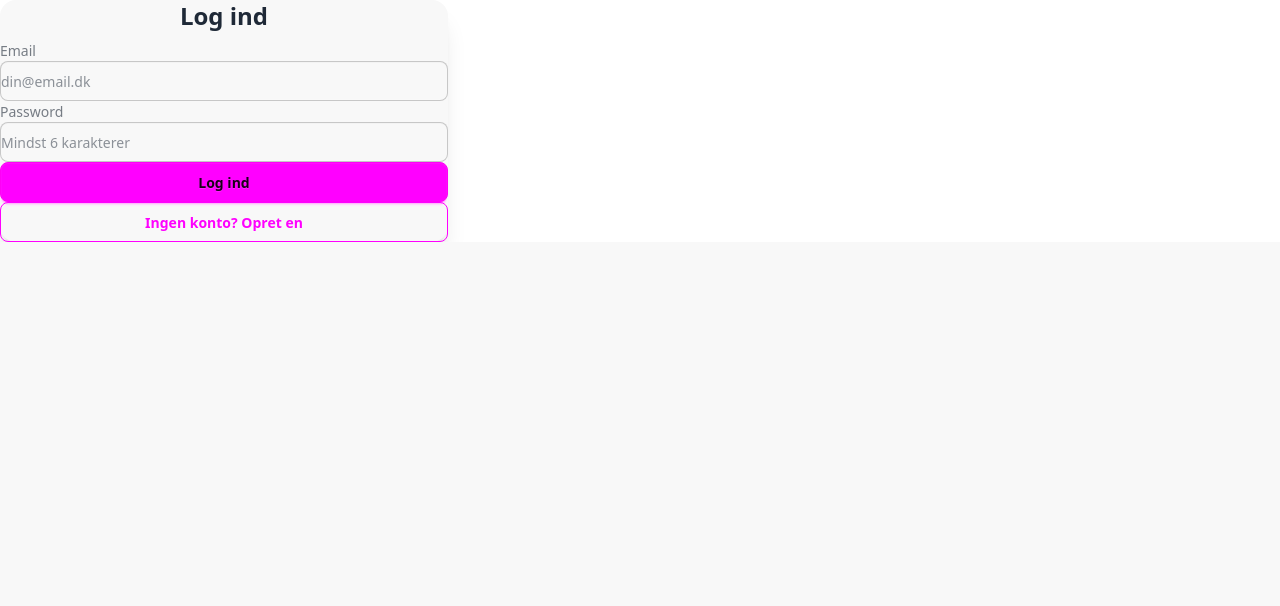
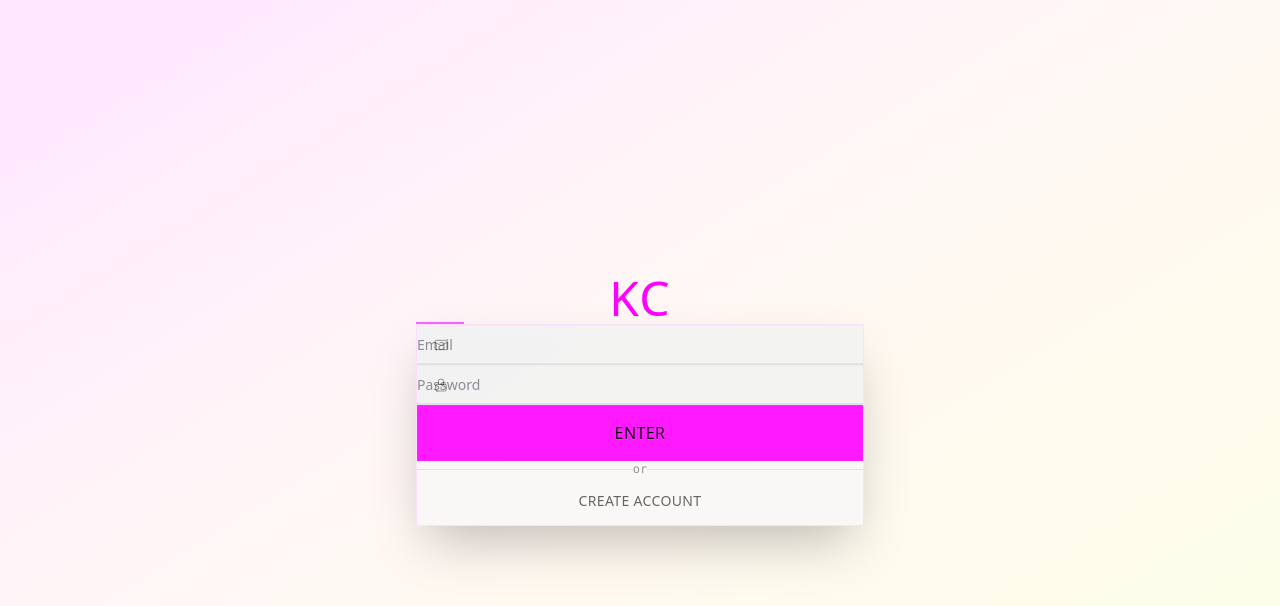
Before and after one commit to HrEsben/klassechatten, a Next.js app in the folder apps/web/: page /login in a window 1280 px wide. Shown: the top 606 px of the page. Built offline with nearby package versions, Linux system fonts and the light colour scheme; no server answers.

Commit message:
feat: Revamp LoginForm component with improved layout, accessibility, and styling

```diff
--- a/apps/web/src/components/LoginForm.tsx
+++ b/apps/web/src/components/LoginForm.tsx
@@ -42,50 +42,53 @@ export default function LoginForm() {
   };
 
   return (
-    <div className="max-w-md mx-auto p-8">
-      <div className="card bg-base-100 shadow-xl">
-        <div className="card-body">
-          <h1 className="card-title text-2xl justify-center mb-6">
-            {isSignUp ? 'Opret konto' : 'Log ind'}
+    <div className="min-h-screen bg-linear-to-br from-primary/10 via-secondary/5 to-accent/10 flex items-center justify-center p-4">
+      <div className="w-full max-w-md">
+        {/* Welcome Header */}
+        <div className="text-center mb-12">
+          <h1 className="text-5xl font-light tracking-wide text-primary mb-2">
+            KC
           </h1>
+          <div className="w-12 h-0.5 bg-primary/60 mx-auto"></div>
+        </div>
 
-          <form onSubmit={handleSubmit} className="space-y-4">
+        {/* Main Card */}
+        <div className="bg-base-100/80 backdrop-blur-sm border border-primary/10 rounded-none shadow-2xl">
+          <div className="p-8">
+            <form onSubmit={handleSubmit} className="space-y-6">{/* Removed form header */}
               {isSignUp && (
-              <div className="form-control">
-                <label htmlFor="displayName" className="label">
-                  <span className="label-text">Navn</span>
-                </label>
+                <div className="relative">
                   <input
                     id="displayName"
                     type="text"
                     value={displayName}
                     onChange={(e) => setDisplayName(e.target.value)}
                     required={isSignUp}
-                  className="input input-bordered w-full"
-                  placeholder="Dit fulde navn"
+                    className="input bg-base-200/50 border-0 border-b-2 border-base-300 focus:border-primary rounded-none pl-12 w-full transition-all duration-300 focus:bg-base-200"
+                    placeholder="Name"
                   />
+                  <svg className="absolute left-4 top-1/2 transform -translate-y-1/2 w-4 h-4 text-base-content/40" fill="none" stroke="currentColor" viewBox="0 0 24 24">
+                    <path strokeLinecap="round" strokeLinejoin="round" strokeWidth={1.5} d="M16 7a4 4 0 11-8 0 4 4 0 018 0zM12 14a7 7 0 00-7 7h14a7 7 0 00-7-7z" />
+                  </svg>
                 </div>
               )}
 
-            <div className="form-control">
-              <label htmlFor="email" className="label">
-                <span className="label-text">Email</span>
-              </label>
+              <div className="relative">
                 <input
                   id="email"
                   type="email"
                   value={email}
                   onChange={(e) => setEmail(e.target.value)}
                   required
-                className="input input-bordered w-full"
-                placeholder="din@email.dk"
+                  className="input bg-base-200/50 border-0 border-b-2 border-base-300 focus:border-primary rounded-none pl-12 w-full transition-all duration-300 focus:bg-base-200"
+                  placeholder="Email"
                 />
+                <svg className="absolute left-4 top-1/2 transform -translate-y-1/2 w-4 h-4 text-base-content/40" fill="none" stroke="currentColor" viewBox="0 0 24 24">
+                  <path strokeLinecap="round" strokeLinejoin="round" strokeWidth={1.5} d="M3 8l7.89 4.26a2 2 0 002.22 0L21 8M5 19h14a2 2 0 002-2V7a2 2 0 00-2-2H5a2 2 0 00-2 2v10a2 2 0 002 2z" />
+                </svg>
               </div>
 
-            <div className="form-control">
-              <label htmlFor="password" className="label">
-                <span className="label-text">Password</span>
-              </label>
+              <div className="relative">
                 <input
                   id="password"
                   type="password"
@@ -93,43 +96,59 @@ export default function LoginForm() {
                   onChange={(e) => setPassword(e.target.value)}
                   required
                   minLength={6}
-                className="input input-bordered w-full"
-                placeholder="Mindst 6 karakterer"
+                  className="input bg-base-200/50 border-0 border-b-2 border-base-300 focus:border-primary rounded-none pl-12 w-full transition-all duration-300 focus:bg-base-200"
+                  placeholder="Password"
                 />
+                <svg className="absolute left-4 top-1/2 transform -translate-y-1/2 w-4 h-4 text-base-content/40" fill="none" stroke="currentColor" viewBox="0 0 24 24">
+                  <path strokeLinecap="round" strokeLinejoin="round" strokeWidth={1.5} d="M12 15v2m-6 4h12a2 2 0 002-2v-6a2 2 0 00-2-2H6a2 2 0 00-2 2v6a2 2 0 002 2zm10-10V7a4 4 0 00-8 0v4h8z" />
+                </svg>
               </div>
 
               {error && (
-              <div className="alert alert-error">
-                <svg className="w-6 h-6 stroke-current shrink-0" fill="none" viewBox="0 0 24 24">
-                  <path strokeLinecap="round" strokeLinejoin="round" strokeWidth="2" d="M10 14l2-2m0 0l2-2m-2 2l-2-2m2 2l2 2m7-2a9 9 0 11-18 0 9 9 0 0118 0z"></path>
-                </svg>
-                <span>{error}</span>
+                <div className="bg-error/10 border border-error/20 px-4 py-3 text-error text-sm font-mono">
+                  {error}
                 </div>
               )}
 
-            <div className="form-control mt-6">
+              <div className="pt-4">
                 <button
                   type="submit"
                   disabled={loading}
-                className={`btn btn-primary w-full ${loading ? 'loading' : ''}`}
+                  className="btn bg-primary/90 hover:bg-primary text-primary-content border-0 rounded-none w-full h-14 text-base font-light tracking-wide transition-all duration-300 hover:tracking-wider"
                 >
-                {loading ? '' : isSignUp ? 'Opret konto' : 'Log ind'}
+                  {loading ? (
+                    <span className="loading loading-spinner loading-sm"></span>
+                  ) : (
+                    <span className="uppercase">
+                      {isSignUp ? 'Join' : 'Enter'}
+                    </span>
+                  )}
                 </button>
               </div>
+            </form>
 
-            <div className="form-control">
+            <div className="flex items-center justify-center mt-8">
+              <div className="w-full h-px bg-base-300"></div>
+              <span className="px-4 text-xs text-base-content/40 font-mono">or</span>
+              <div className="w-full h-px bg-base-300"></div>
+            </div>
+
             <button
               type="button"
               onClick={() => {
                 setIsSignUp(!isSignUp);
                 setError('');
+                setDisplayName('');
+                setEmail('');
+                setPassword('');
               }}
-                className="btn btn-outline btn-primary w-full"
+              className="btn btn-ghost border-0 rounded-none w-full h-12 text-sm font-light tracking-wide text-base-content/60 hover:text-base-content transition-all duration-300 mt-4"
             >
-                {isSignUp ? 'Har du allerede en konto? Log ind' : 'Ingen konto? Opret en'}
+              <span className="uppercase">
+                {isSignUp ? 'Sign In Instead' : 'Create Account'}
+              </span>
             </button>
           </div>
-          </form>
         </div>
       </div>
     </div>
```
Also changed, not shown: 1 other file (tests, documents, lock files or other folders). Lines whose indentation alone changed are shown as unchanged.
